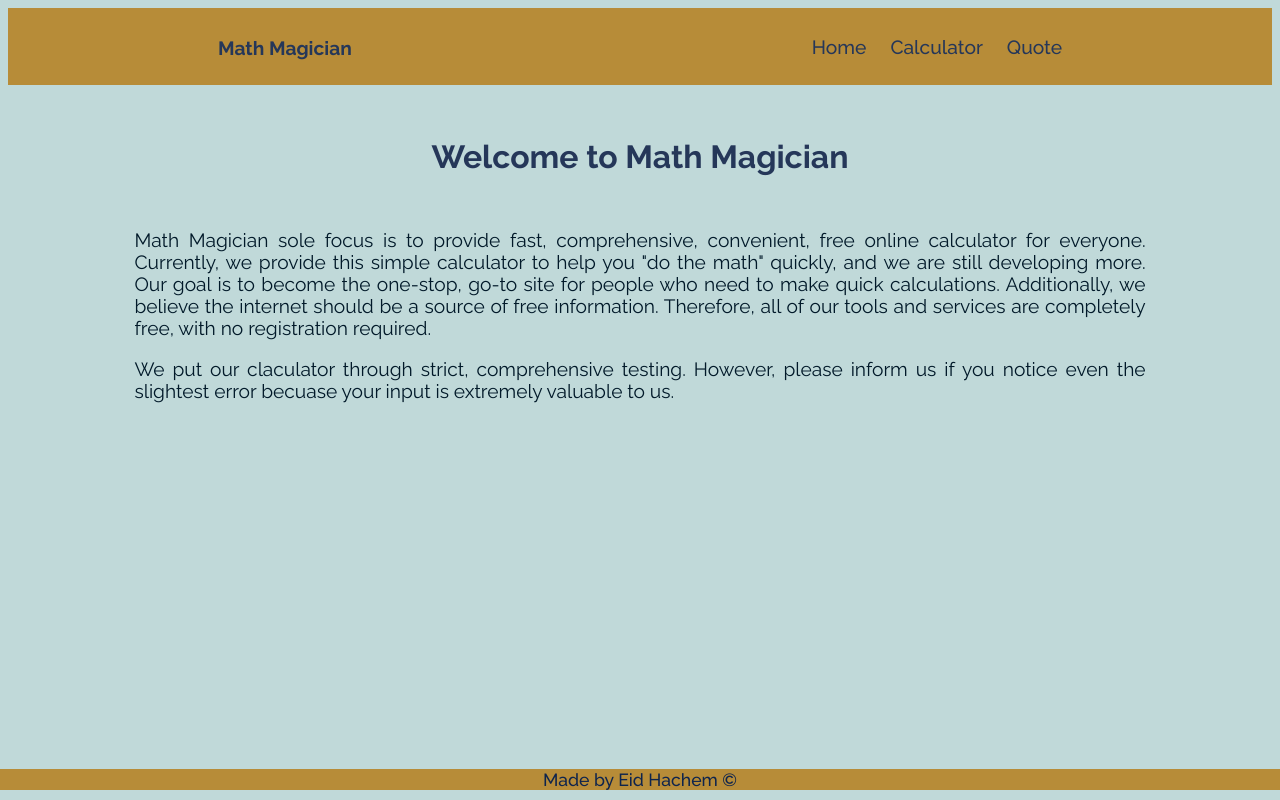
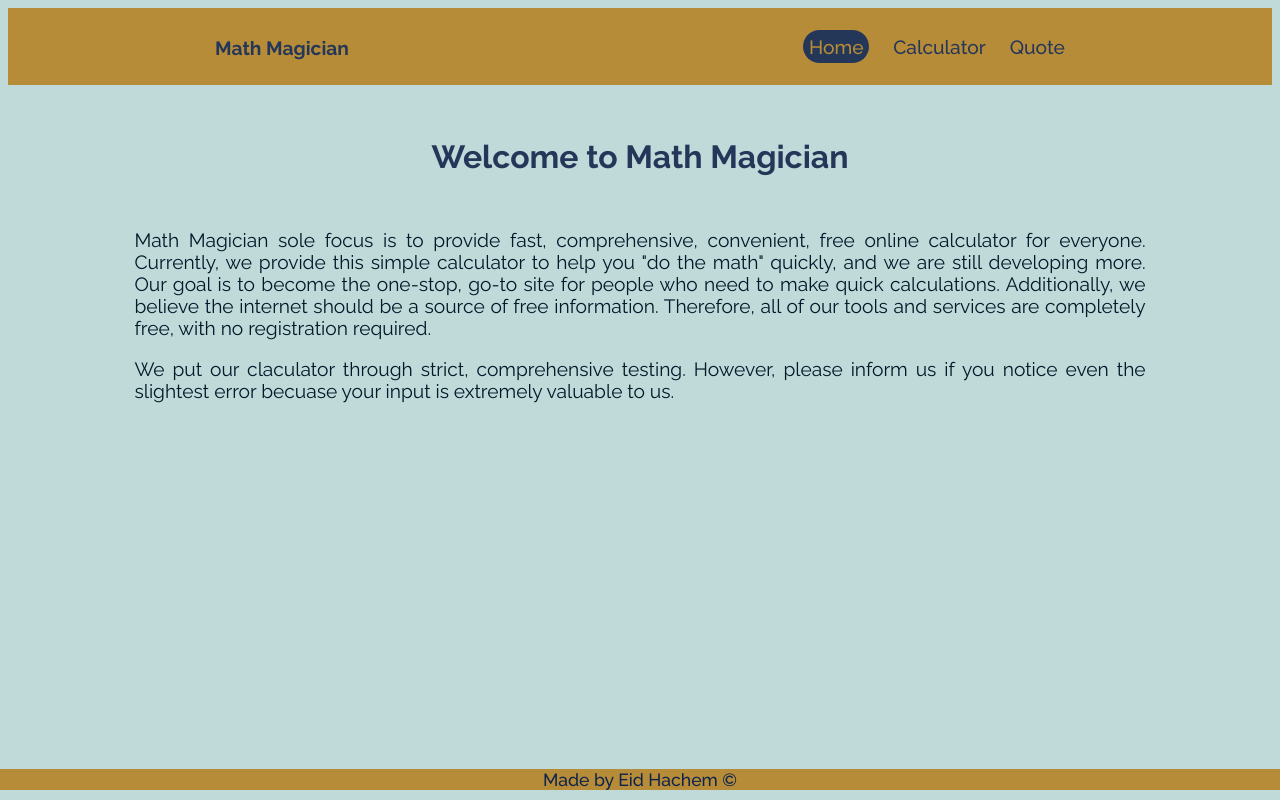
Before and after one commit to EidHachem/math-magicians, a React (Create React App) app: page / in a window 1280 px wide. Built offline with nearby package versions, Linux system fonts and the light colour scheme.

Commit message:
Add active class to link

```diff
--- a/src/App.css
+++ b/src/App.css
@@ -34,6 +34,13 @@ a {
   font-weight: 700;
 }
 
+.active {
+  padding: 0.3em;
+  background-color: #253759;
+  color: #b78c38;
+  border-radius: 20px;
+}
+
 @media (max-width: 768px) {
   nav {
     flex-direction: column;
--- a/src/App.js
+++ b/src/App.js
@@ -1,5 +1,7 @@
 import React from 'react';
-import { Routes, Route, Link } from 'react-router-dom';
+import {
+  Routes, Route, NavLink, Link,
+} from 'react-router-dom';
 import './App.css';
 import Calculator from './components/Calculator';
 import Home from './components/Home';
@@ -14,13 +16,19 @@ function App() {
         </p>
         <ul>
           <li>
-            <Link to="/">Home</Link>
+            <NavLink to="/" className={({ isActive }) => (isActive ? 'active' : '')}>
+              Home
+            </NavLink>
           </li>
           <li>
-            <Link to="/calculator">Calculator</Link>
+            <NavLink to="/calculator" className={({ isActive }) => (isActive ? 'active' : '')}>
+              Calculator
+            </NavLink>
           </li>
           <li>
-            <Link to="/quote">Quote</Link>
+            <NavLink to="/quote" className={({ isActive }) => (isActive ? 'active' : '')}>
+              Quote
+            </NavLink>
           </li>
         </ul>
       </nav>
```
